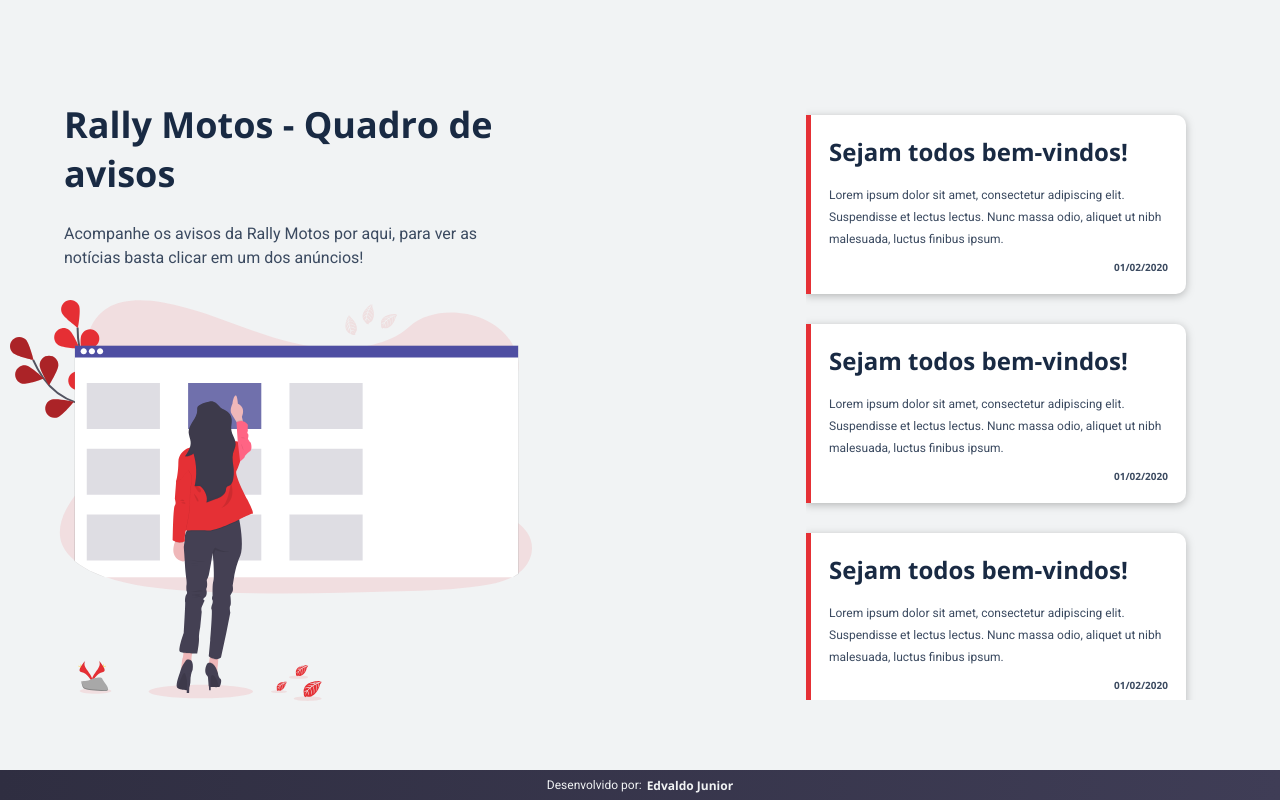
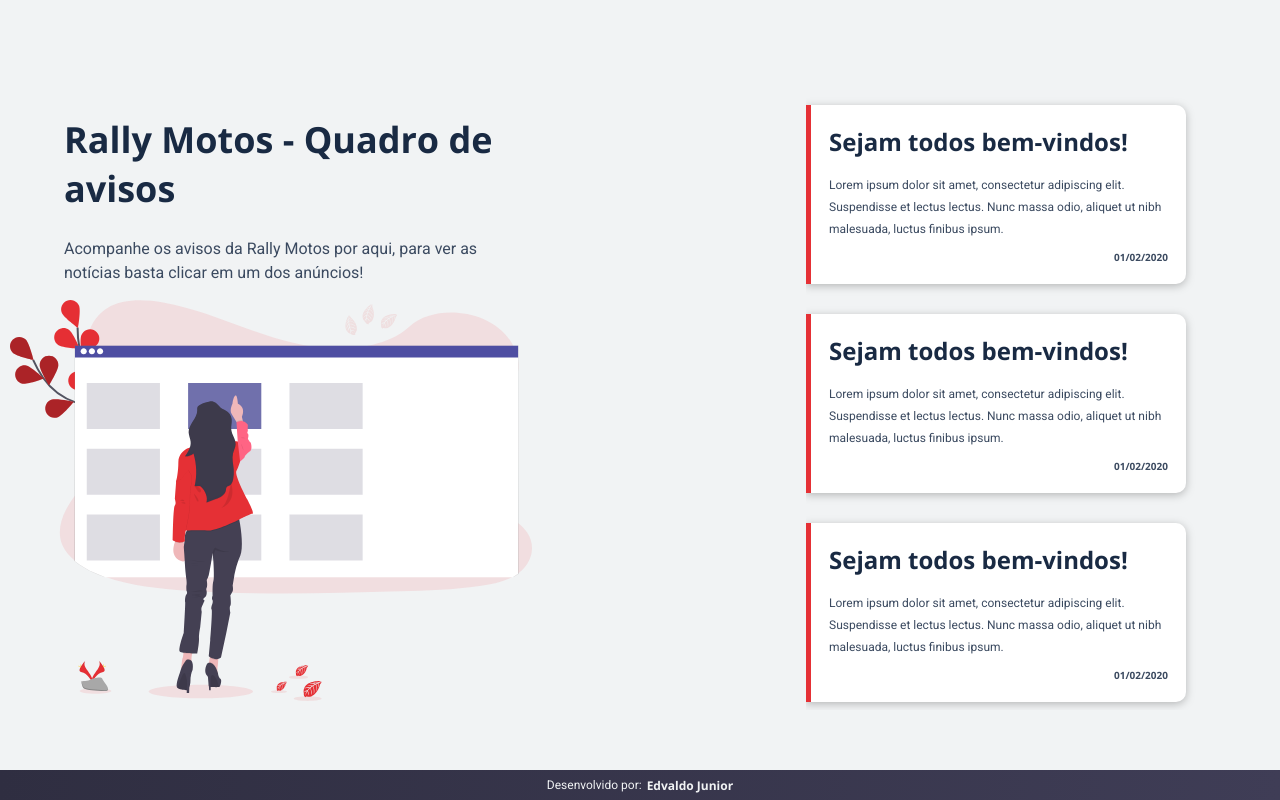
Before and after one commit to EddyPBR/mural-digital, a React (Create React App) app in the folder web/: page / in a window 1280 px wide. Built offline with nearby package versions, Linux system fonts and the light colour scheme.

Commit message:
:wrench: Alterando estilos

```diff
--- a/web/src/assets/styles/GlobalStyle.tsx
+++ b/web/src/assets/styles/GlobalStyle.tsx
@@ -37,6 +37,7 @@ export const GlobalStyle = createGlobalStyle`
 
   #root {
     display: flex;
+    flex-direction: column;
     align-items: center;
     justify-content: center;
   }
--- a/web/src/pages/Mural/index.tsx
+++ b/web/src/pages/Mural/index.tsx
@@ -49,7 +49,7 @@ const Mural: React.FC = () => {
 };
 
 const Container = styled.div`
-  min-height: 100vh;
+  min-height: calc(100vh - 3rem);
   width: 90vw;
   max-width: 1170px;
 
@@ -67,7 +67,6 @@ const Container = styled.div`
   }
 
   @media (min-height: 740px) {
-    min-height: unset;
     align-items: center;
   }
 `;
@@ -88,9 +87,10 @@ const Main = styled.main`
     max-width: unset;
   }
 
-  @media (min-height: 740px) {
+  @media (min-height: 740px) and (min-width: 1024px) {
     align-items: center;
-    align-self: flex-start
+    align-self: center;
+    margin-bottom: 40rem;
   }
 `;
 
@@ -153,7 +153,7 @@ const GuyImage = styled.img`
 
 const Carousel = styled.div`
   height: 100vh;
-  max-height: 60rem;
+  max-height: 62rem;
   width: 41.0rem;
   overflow-y: scroll;
 
```
